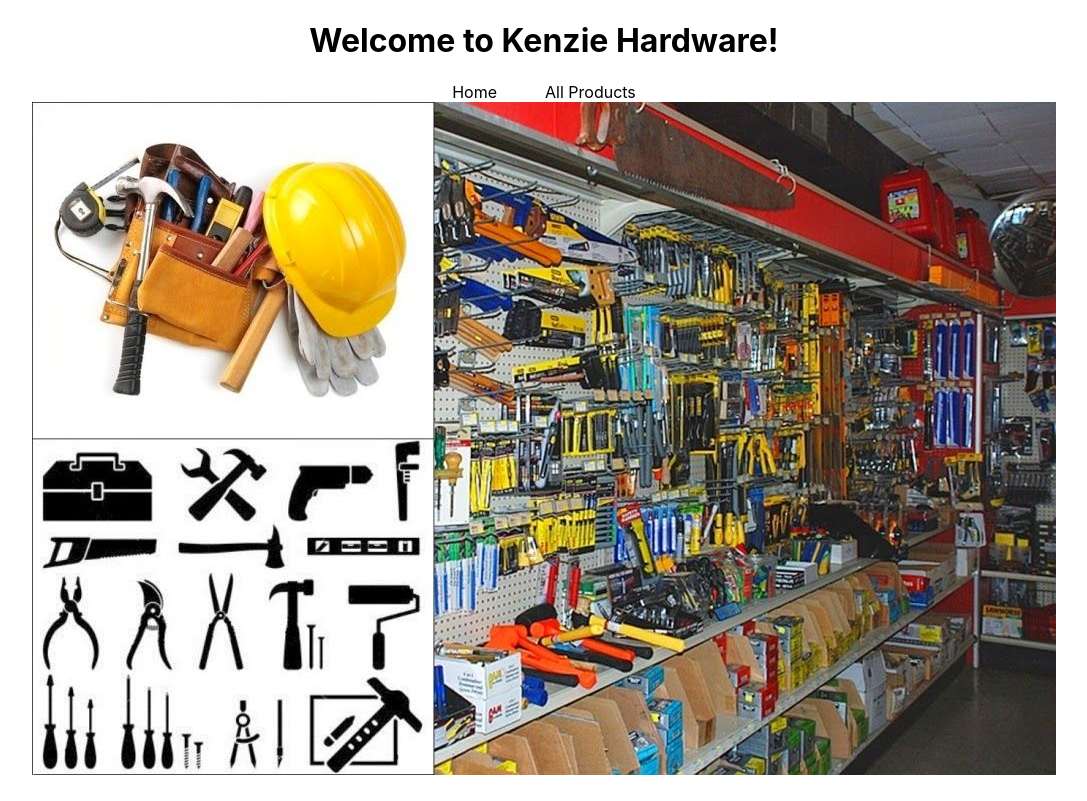
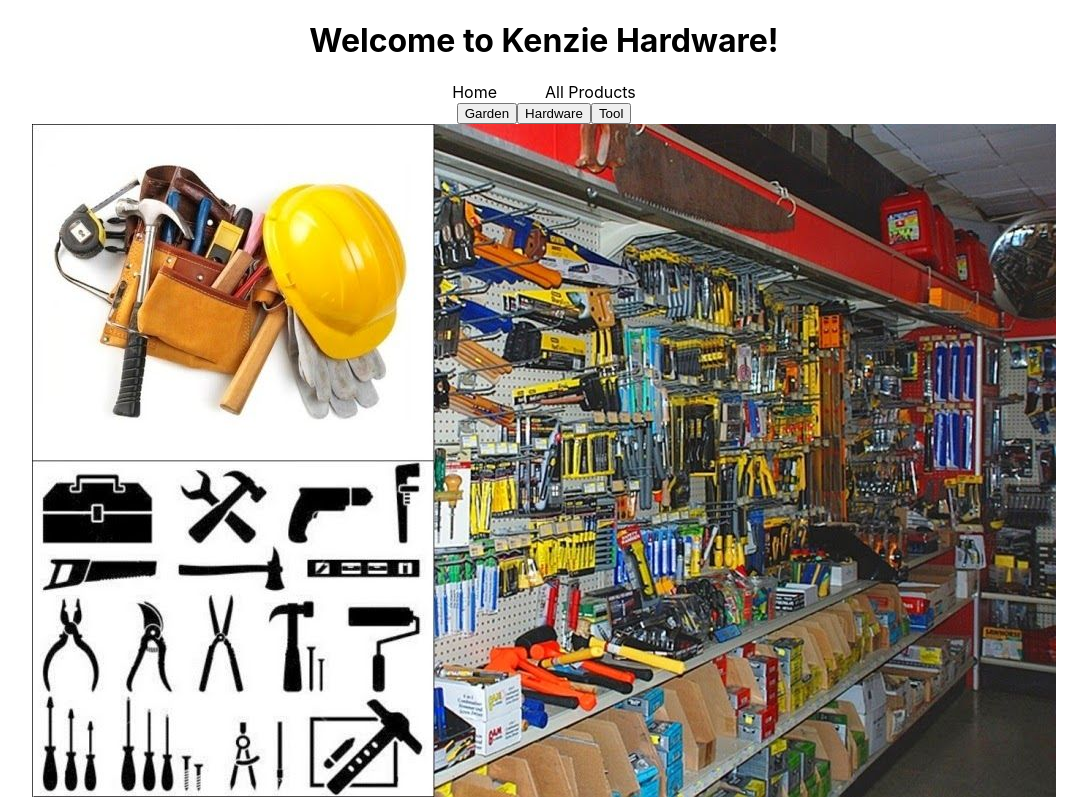
Before and after one commit to BethanyFolino/react-hardware-store, a React (Create React App) app: page / in a window 1280 px wide. Shown: the whole page, without its empty margins (96-1183 px from the left). Built offline with nearby package versions, Linux system fonts and the light colour scheme.

Commit message:
Attempted to add buttons and connect them to functions that filter by department but they don't work yet

```diff
--- a/src/App.js
+++ b/src/App.js
@@ -104,11 +104,33 @@ function App(props) {
     });
   }, []);
 
+  // function outOfStock(props) {
+  //   if (product.quantity === 0) {
+  //     product.price = "Out of Stock";
+  //   }
+  //   return product.price;
+  // }
+
+  function gardenFilter(props) {
+    props.productList.filter((items) => items.department.includes("garden"));
+  }
+
+  function hardwareFilter(props) {
+    props.productList.filter((items) => items.department.includes("hardware"));
+  }
+
+  function toolFilter(props) {
+    props.productList.filter((items) => items.department.includes("tool"));
+  }
+
   return (
     <div className="App">
       <div>
         <h1>Welcome to Kenzie Hardware!</h1>
-        <Navigation/>
+        <Navigation />
+        <button onClick={gardenFilter}>Garden</button>
+        <button onClick={hardwareFilter}>Hardware</button>
+        <button onClick={toolFilter}>Tool</button>
       </div>
       <Switch>
         <Route
--- a/src/components/ProductDetail.js
+++ b/src/components/ProductDetail.js
@@ -11,8 +11,34 @@ function ProductDetail(props) {
       props.productList.find(
         (item) => item.id === props.match.params.productId
       ) || {};
-    console.log(myObject);
+    setProduct(myObject);
+    // eslint-disable-next-line
   }, []);
+
+  function outOfStock(props) {
+    if (product.quantity === 0) {
+      product.price = "Out of Stock";
+    }
+    return product.price;
+  }
+
+  function gardenFilter(props) {
+    props.productList.filter((items) =>
+      items.department.includes("garden").return(items)
+    );
+  }
+
+  function hardwareFilter(props) {
+    props.productList.filter((items) =>
+      items.department.includes("hardware").return(items)
+    );
+  }
+
+  function toolFilter(props) {
+    props.productList.filter((items) =>
+      items.department.includes("tool").return(items)
+    );
+  }
 
   return (
     <div>
--- a/src/views/ProductList.js
+++ b/src/views/ProductList.js
@@ -29,9 +29,10 @@ function ProductList(props) {
         <div className="productList">
           <h2>Our Products</h2>
           <ul>
-            {props.productList.map((product) => (
-              <ProductSummary key={product.id} product={product} />
-            ))}
+            {props.productList &&
+              props.productList.map((product) => (
+                <ProductSummary key={product.id} product={product} />
+              ))}
           </ul>
         </div>
       </Route>
```
